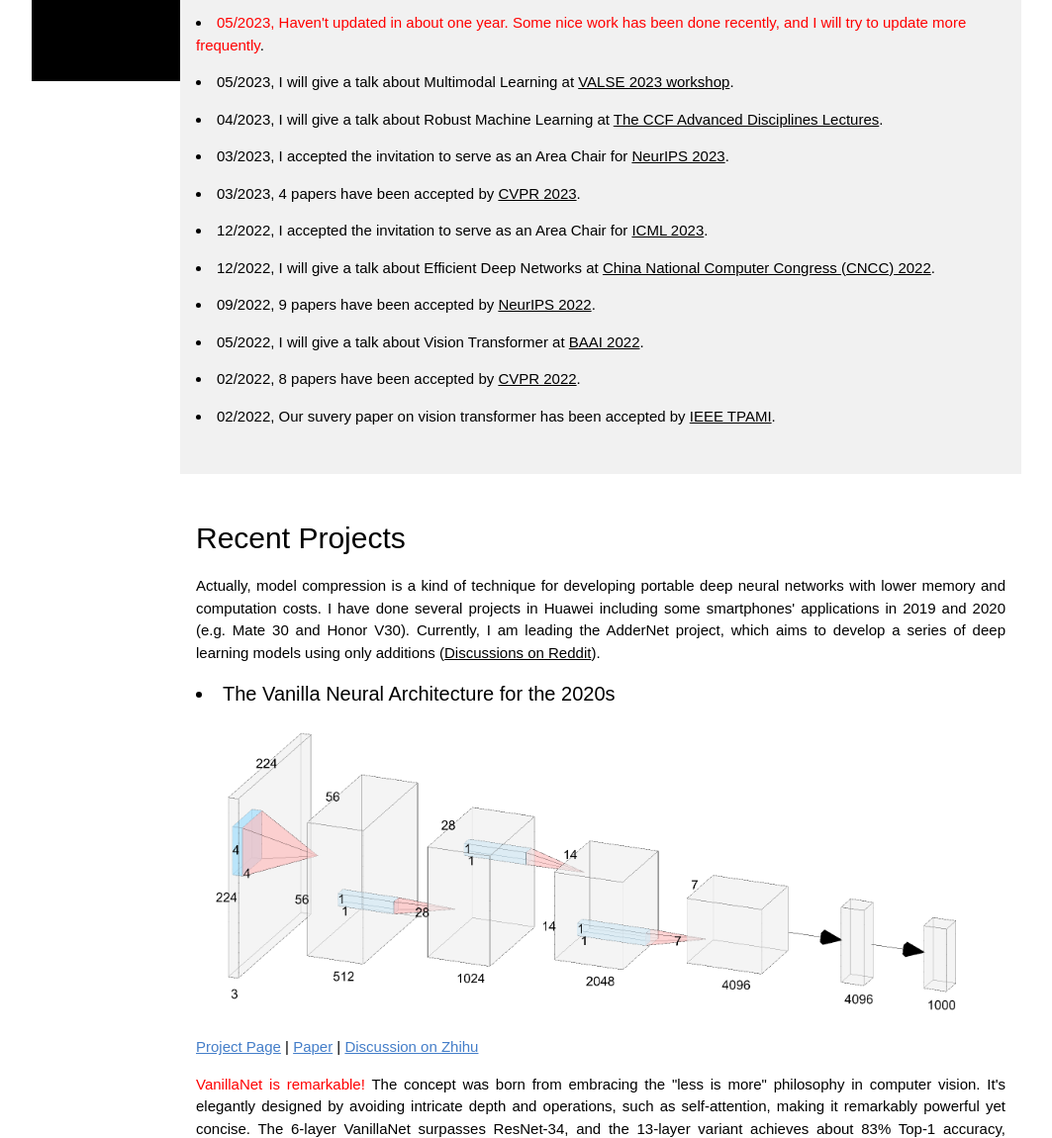
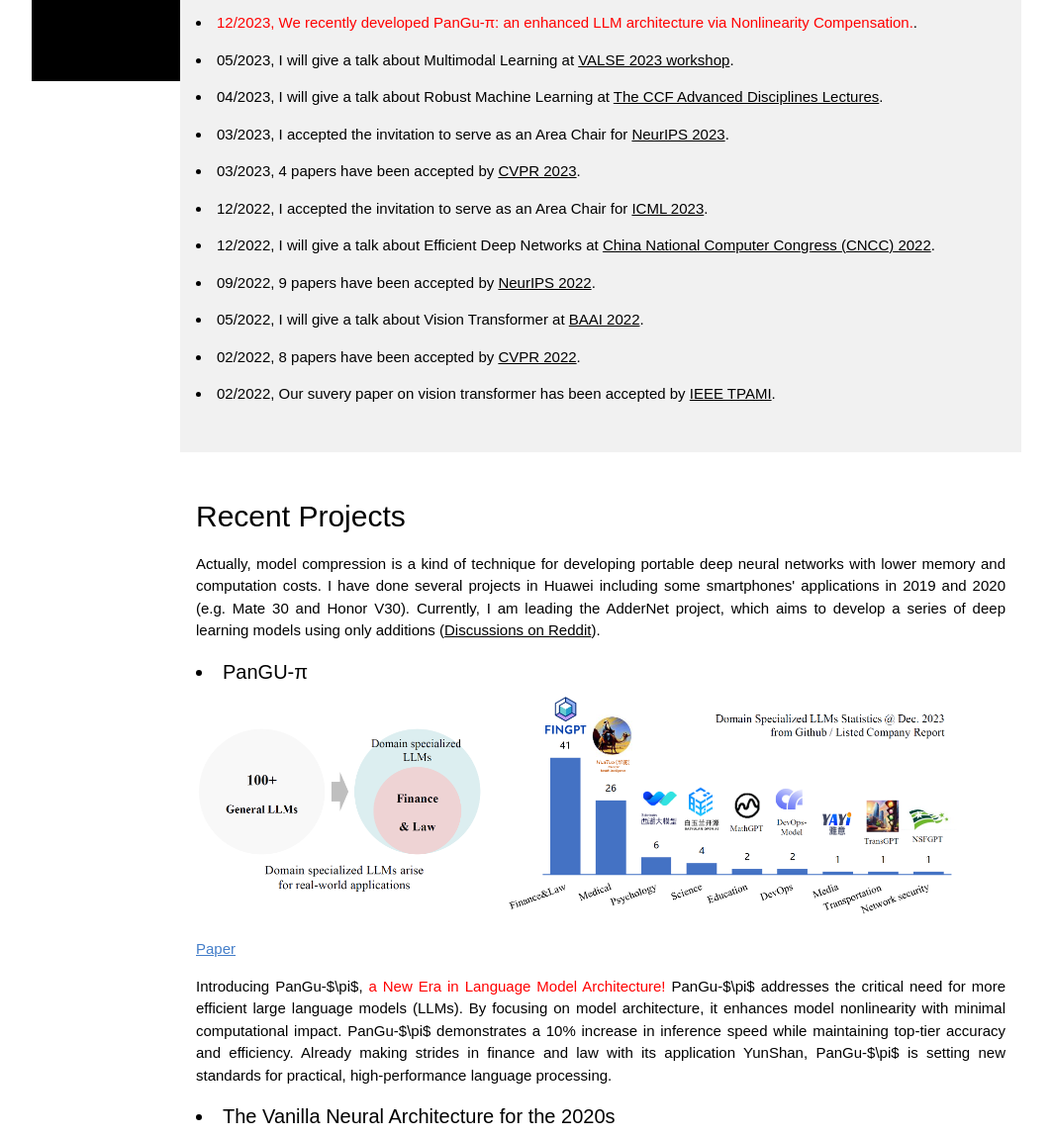
Before and after one commit to YunheWang/HomePage, a plain HTML site: page index.html in a window 1280 px wide. Shown: the part 718-1868 px from the top of the page at 99% size, without its empty margins (108-1171 px from the left). Drawn offline with Linux system fonts and the light colour scheme; a script that the page names is missing.

Commit message:
Update index.html

```diff
--- a/index.html
+++ b/index.html
@@ -103,7 +103,7 @@
 <!-- The News Section -->
   <div class="w3-container w3-light-grey w3-padding-32" id="news">
    <h2>News</h2>
-      <p><li> <a style="color:red">05/2023, Haven't updated in about one year. Some nice work has been done recently, and I will try to update more frequently</a>.</li></p>
+      <p><li> <a style="color:red">12/2023, We recently developed PanGu-π: an enhanced LLM architecture via Nonlinearity Compensation.</a>.</li></p>
       <p><li> 05/2023, I will give a talk about Multimodal Learning at <a href="http://valser.org/2023/#/workshopde?id=11">VALSE 2023 workshop</a>.</li></p>
       <p><li> 04/2023, I will give a talk about Robust Machine Learning at <a href="https://conf.ccf.org.cn/web/html4/index.html?globalId=m1104419495071584256168335572674&type=1">The CCF Advanced Disciplines Lectures</a>.</li></p>
       <p><li> 03/2023, I accepted the invitation to serve as an Area Chair for <a href="https://nips.cc/Conferences/2023/">NeurIPS 2023</a>.</li></p>
@@ -143,6 +143,15 @@
     <p class="w3-justify">
         Actually, model compression is a kind of technique for developing portable deep neural networks with lower memory and computation costs. I have done several projects in Huawei including some smartphones' applications in 2019 and 2020 (e.g. Mate 30 and Honor V30). Currently, I am leading the AdderNet project, which aims to develop a series of deep learning models using only additions (<a href="https://www.reddit.com/r/MachineLearning/comments/ekw2s1/r_addernet_do_we_really_need_multiplications_in/">Discussions on Reddit</a>).
     </p>
+
+	<h4><li>PanGU-π</li></h4>
+        <img style="width:96%;" src="images/pangu-pi.PNG">
+        <p class="w3-justify">
+        <a style="color: #447ec9" href="data/2023 arxiv pangu-pi.pdf">Paper</a>
+        </p>
+        <p class="w3-justify">
+        Introducing PanGu-$\pi$, <span style="color:red">a New Era in Language Model Architecture!</span> PanGu-$\pi$ addresses the critical need for more efficient large language models (LLMs). By focusing on model architecture, it enhances model nonlinearity with minimal computational impact. PanGu-$\pi$ demonstrates a 10% increase in inference speed while maintaining top-tier accuracy and efficiency. Already making strides in finance and law with its application YunShan, PanGu-$\pi$ is setting new standards for practical, high-performance language processing.
+        </p>
 
 	<h4><li>The Vanilla Neural Architecture for the 2020s</li></h4>
         <img style="width:96%;" src="images/VanillaNet.png">
@@ -207,7 +216,7 @@
       <br>
       <strong>Yunhe Wang</strong>, Hanting Chen, Yehui Tang, Tianyu Guo, Kai Han, Ying Nie, Xutao Wang, Hailin Hu, Zheyuan Bai, Yun Wang, Fangcheng Liu, Zhicheng Liu, Jianyuan Guo, Sinan Zeng, Yinchen Zhang, Qinghua Xu, Qun Liu, Jun Yao, Chao Xu, Dacheng Tao
       <br>
-      <em>Arxiv</em> 2023 | <a style="color: #447ec9" href="data/2023 arxiv pangu-pi.pdf">paper</a>
+      <em>arXiv</em> 2023.12.xx submitted | <a style="color: #447ec9" href="data/2023 arxiv pangu-pi.pdf">paper</a>
 
       </ol>
 
```
